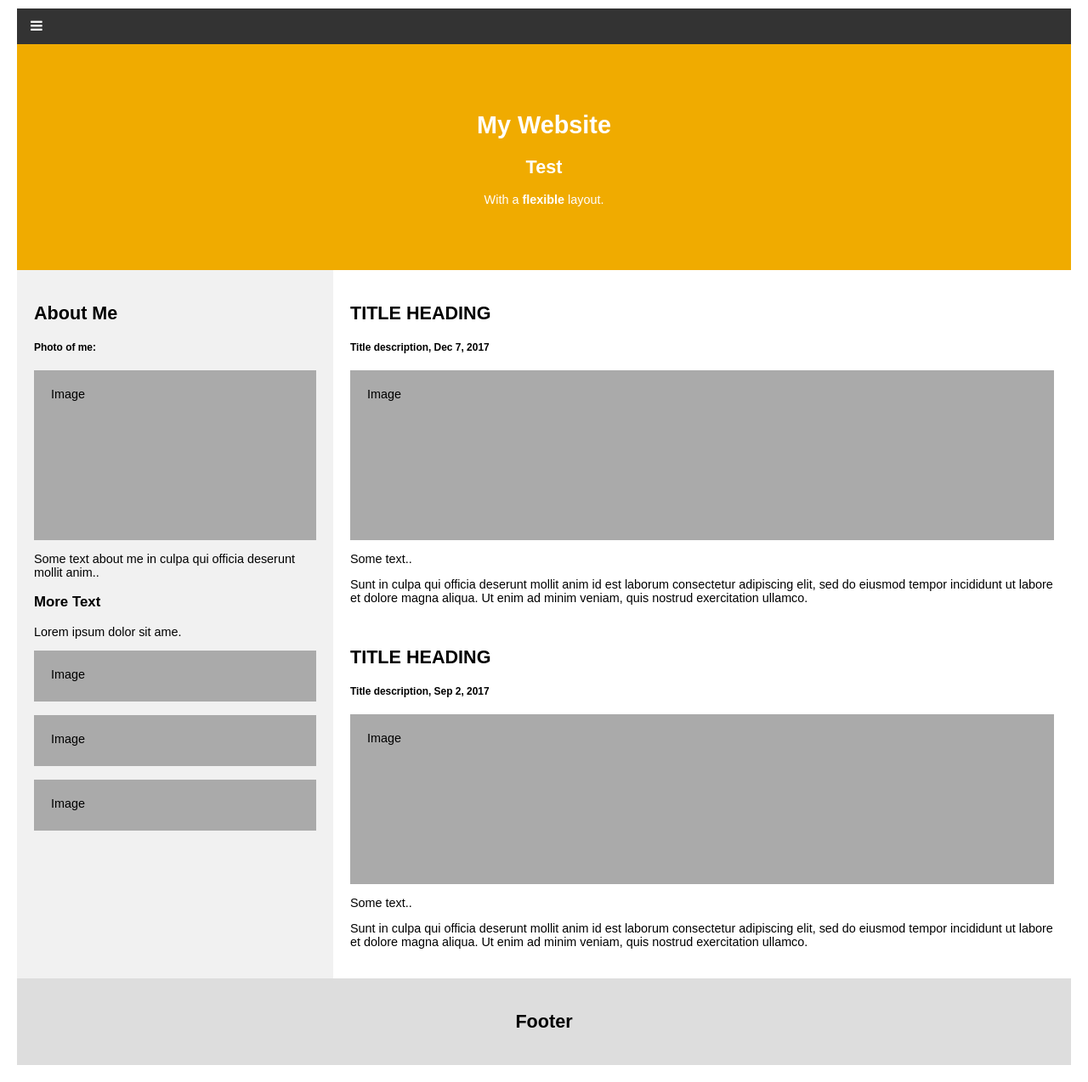
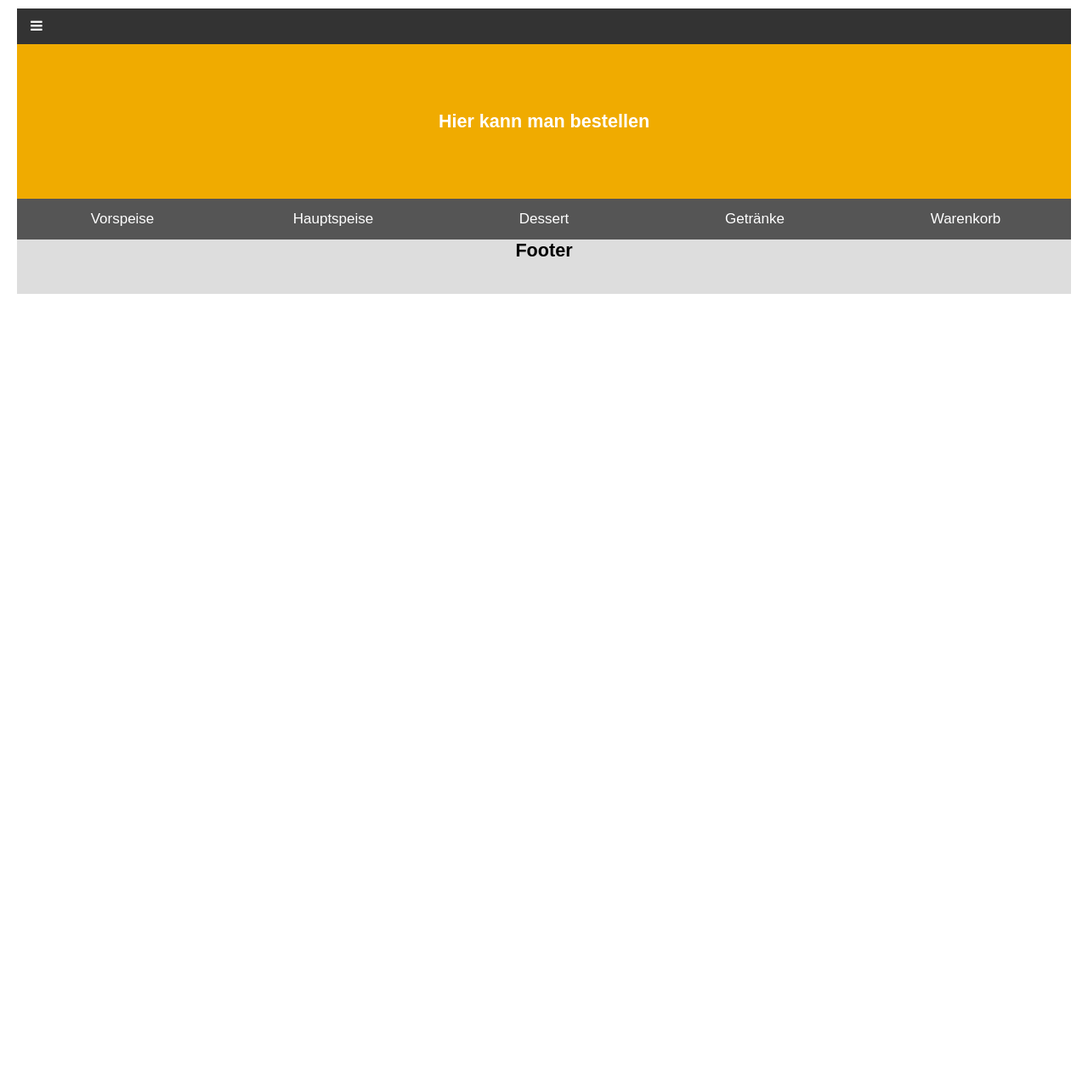
Before and after one commit to DarkPlaymo/WebProgrammierung, a PHP site: page /index.php?site=bestellen in a window 1280 px wide. Shown: the whole page at 85% size. After the commit the page ends 346 px from the top, so only its background shows below. Run offline with PHP 8.4, Linux system fonts and the light colour scheme.

Commit message:
Weitergearbeitet

```diff
--- /dev/null
+++ b/Js/tabcontent.js
@@ -0,0 +1,22 @@
+document.getElementById("defaultOpen").click();
+
+function openPage(pageName, elmnt, color) {
+    // Hide all elements with class="tabcontent" by default */
+    var i, tabcontent, tablinks;
+    tabcontent = document.getElementsByClassName("tabcontent");
+    for (i = 0; i < tabcontent.length; i++) {
+        tabcontent[i].style.display = "none";
+    }
+
+    // Remove the background color of all tablinks/buttons
+    tablinks = document.getElementsByClassName("tablink");
+    for (i = 0; i < tablinks.length; i++) {
+        tablinks[i].style.backgroundColor = "";
+    }
+
+    // Show the specific tab content
+    document.getElementById(pageName).style.display = "block";
+
+    // Add the specific color to the button used to open the tab content
+    elmnt.style.backgroundColor = color;
+}
--- a/index.php
+++ b/index.php
@@ -8,7 +8,7 @@
     <title>Burger-Love</title>
     <link rel="stylesheet" href="styles.css">
     <link rel="stylesheet" href="https://cdnjs.cloudflare.com/ajax/libs/font-awesome/4.7.0/css/font-awesome.min.css">
-    <script src="script.js"></script>
+    <script src="js/sideNav.js"></script>
 </head>
 
 <body>
@@ -20,48 +20,34 @@
 
     <div id="mySidenav" class="sidenav">
         <a href="javascript:void(0)" class="closebtn" onclick="closeNav()">&times;</a>
-        <a href="#">About</a>
-        <a href="#">Services</a>
-        <a href="#">Clients</a>
-        <a href="#">Contact</a>
+        <a href="index.php?site=home">Home</a>
+        <a href="index.php?site=bestellen">Bestellen</a>
     </div>
+
 
 
     <!-- Header -->
     <div class="header">
-        <h1>My Website</h1>
-        <h2>Test</h2>
-        <p>With a <b>flexible</b> layout.</p>
+        <?php
+            switch($_GET['site']){
+                case "home":
+                    echo "<h2> Das ist die Home-Seite </h2>";
+                    break;
+                case "bestellen":
+                    echo "<h2> Hier kann man bestellen </h2>";
+                    break;
+                case null:
+                    echo "<h2> Startseite </h2>";
+                    break;
+                default:
+                    echo "<h2> Oops, something went wrong </h2>";
+            }
+        ?>
     </div>
 
-
-
-    <!-- The flexible grid (content) -->
-    <div class="row">
-        <div class="side">
-            <h2>About Me</h2>
-            <h5>Photo of me:</h5>
-            <div class="fakeimg" style="height:200px;">Image</div>
-            <p>Some text about me in culpa qui officia deserunt mollit anim..</p>
-            <h3>More Text</h3>
-            <p>Lorem ipsum dolor sit ame.</p>
-            <div class="fakeimg" style="height:60px;">Image</div><br>
-            <div class="fakeimg" style="height:60px;">Image</div><br>
-            <div class="fakeimg" style="height:60px;">Image</div>
-        </div>
-        <div class="main">
-            <h2>TITLE HEADING</h2>
-            <h5>Title description, Dec 7, 2017</h5>
-            <div class="fakeimg" style="height:200px;">Image</div>
-            <p>Some text..</p>
-            <p>Sunt in culpa qui officia deserunt mollit anim id est laborum consectetur adipiscing elit, sed do eiusmod tempor incididunt ut labore et dolore magna aliqua. Ut enim ad minim veniam, quis nostrud exercitation ullamco.</p>
-            <br>
-            <h2>TITLE HEADING</h2>
-            <h5>Title description, Sep 2, 2017</h5>
-            <div class="fakeimg" style="height:200px;">Image</div>
-            <p>Some text..</p>
-            <p>Sunt in culpa qui officia deserunt mollit anim id est laborum consectetur adipiscing elit, sed do eiusmod tempor incididunt ut labore et dolore magna aliqua. Ut enim ad minim veniam, quis nostrud exercitation ullamco.</p>
-        </div>
+    <!-- Main Content -->
+    <div class="main">
+        <?php include("php/" . $_GET['site'] . ".php") ?>
     </div>
 
     <!-- Footer -->
--- /dev/null
+++ b/php/bestellen.php
@@ -0,0 +1,42 @@
+<!DOCTYPE html>
+<html>
+    <head>
+        <meta name="viewport" content="width=device-width, initial-scale=1">
+        <link rel="stylesheet" href="../styles.css">
+        <script src="../js/tabcontent.js"></script>
+    </head>
+
+    <body>
+
+        <button class="tablink" onclick="openPage('Vorspeise', this, 'red')" id="defaultOpen">Vorspeise</button>
+        <button class="tablink" onclick="openPage('Hauptspeise', this, 'green')">Hauptspeise</button>
+        <button class="tablink" onclick="openPage('Dessert', this, 'blue')">Dessert</button>
+        <button class="tablink" onclick="openPage('Getränke', this, 'orange')">Getränke</button>
+        <button class="tablink" onclick="openPage('Warenkorb', this, 'grey')">Warenkorb</button>
+
+        <div id="Vorspeise" class="tabcontent">
+            <h3>Vorspeise</h3>
+            <p>Liste der Vorspeisen</p>
+        </div>
+
+        <div id="Hauptspeise" class="tabcontent">
+            <h3>Hauptspeise</h3>
+            <p>Liste der Hauptspeisen</p>
+        </div>
+
+        <div id="Dessert" class="tabcontent">
+            <h3>Dessert</h3>
+            <p>Liste der Nachspeisen</p>
+        </div>
+
+        <div id="Getränke" class="tabcontent">
+            <h3>Getränke</h3>
+            <p>Liste der Getränke</p>
+        </div>
+
+        <div id="Warenkorb" class="tabcontent">
+            <h3>Warenkorb</h3>
+            <p>Liste der bestellten Waren</p>
+        </div>
+    </body>
+</html>
--- a/styles.css
+++ b/styles.css
@@ -97,25 +97,9 @@
     color: rgb(255, 255, 255);
 }
 
-/* Column container */
-.row {
-    display: flex;
-    flex-wrap: wrap;
-}
-
-/* Create two unequal columns that sits next to each other */
-/* Sidebar/left column */
-.side {
-    flex: 30%;
-    background-color: #f1f1f1;
-    padding: 20px;
-}
-
 /* Main column */
 .main {
-    flex: 70%;
-    background-color: white;
-    padding: 20px;
+    background-color: #f1f1f1;
 }
 
 /* Fake image, just for this example */
@@ -164,3 +148,41 @@
     margin-left: 90px;
     line-height: 140%;
 }
+
+/* Set height of body and the document to 100% to enable "full page tabs" */
+body, html {
+    height: 100%;
+    margin: 0;
+    font-family: Arial;
+  }
+
+  /* Style tab links */
+  .tablink {
+    background-color: #555;
+    color: white;
+    float: left;
+    border: none;
+    outline: none;
+    cursor: pointer;
+    padding: 14px 16px;
+    font-size: 17px;
+    width: 20%;
+  }
+
+  .tablink:hover {
+    background-color: #777;
+  }
+
+  /* Style the tab content (and add height:100% for full page content) */
+  .tabcontent {
+    color: black;
+    display: none;
+    padding: 100px 20px;
+    height: 100%;
+  }
+
+  #Vorspeise {background-color: lightcoral;}
+  #Hauptspeise {background-color: lightgreen;}
+  #Dessert {background-color: lightblue;}
+  #Getränke {background-color: lightyellow;}
+  #Warenkorb {background-color: lightslategray;}
```
Also changed, not shown: Js/sideNav.js (renamed from script.js), images/Hamburger_icon.svg.png (deleted), images/MAMP-PRO-Logo.png (deleted).
